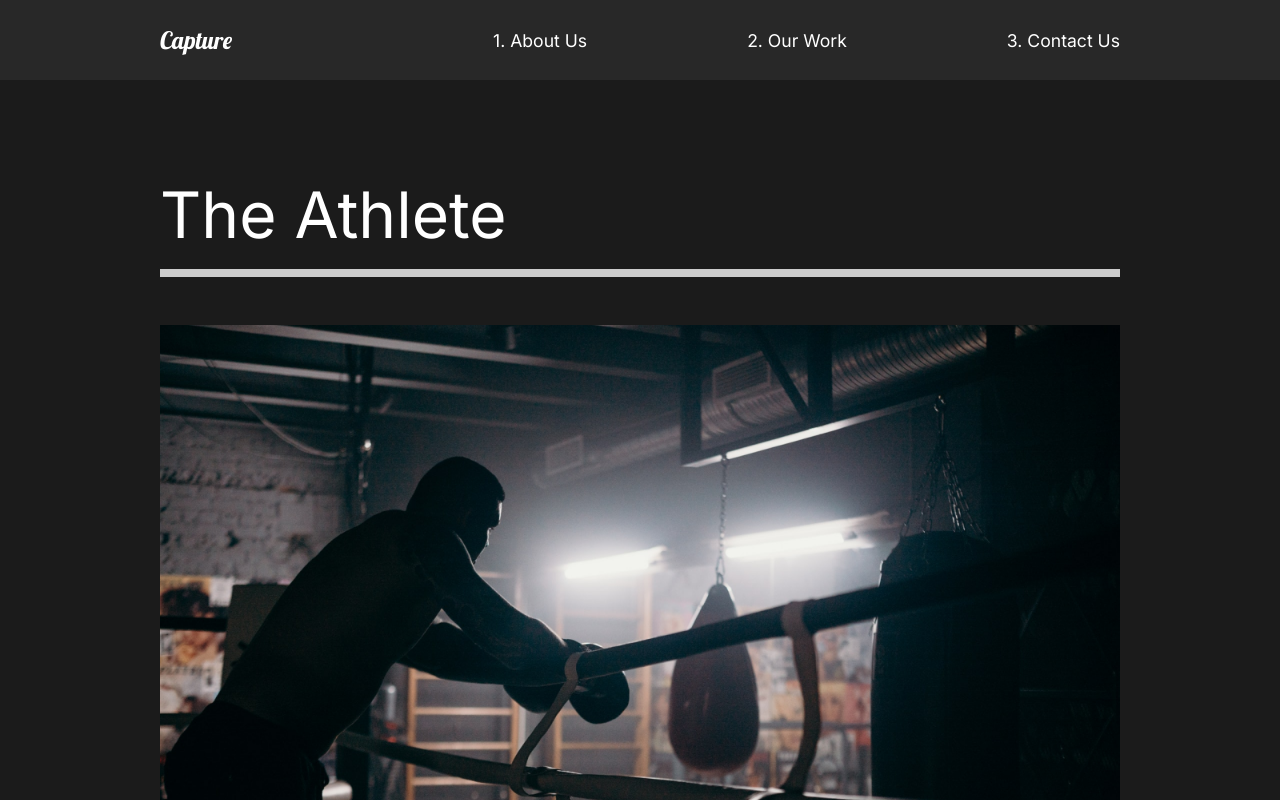
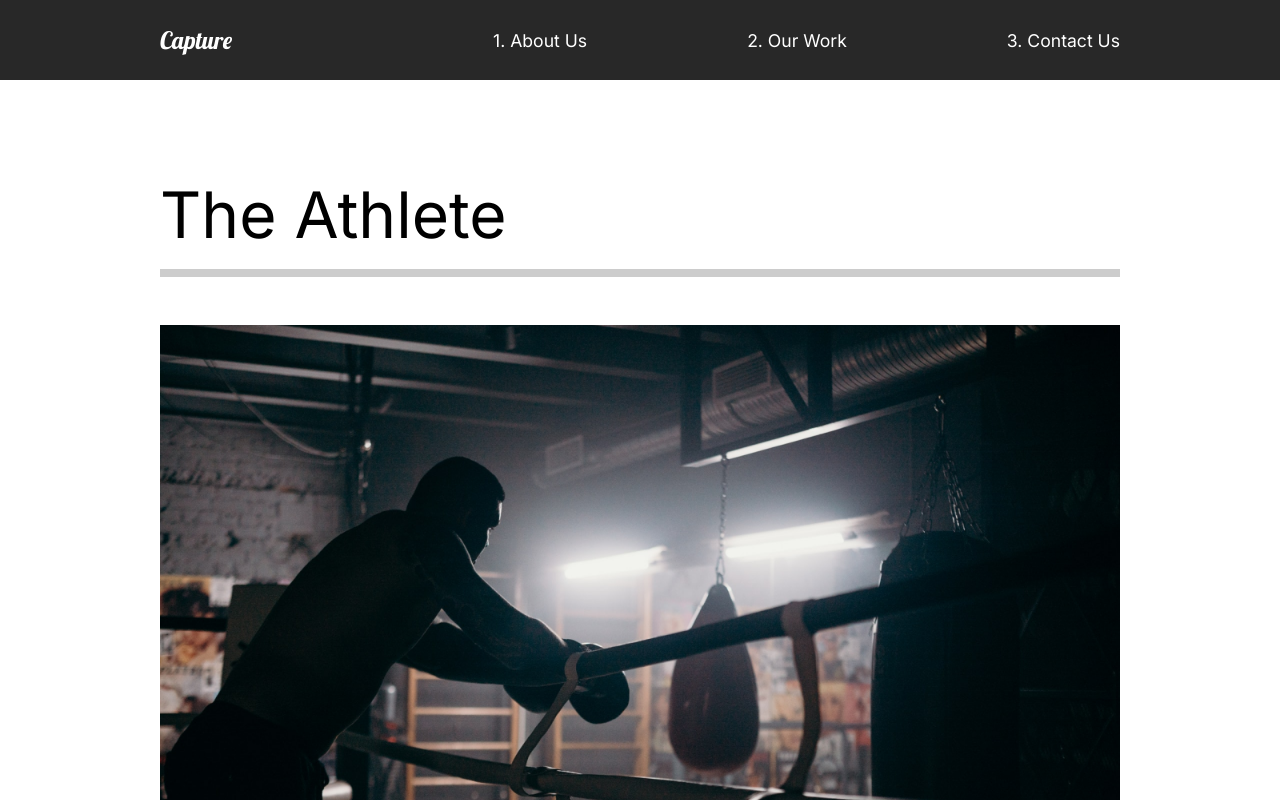
Before and after one commit to juangrafista/react-portfolio, a React (Create React App) app: page /work in a window 1280 px wide. Shown: the top 800 px of the page. Built offline with nearby package versions, Linux system fonts and the light colour scheme.

Commit message:
set up page transitions

```diff
--- a/src/App.js
+++ b/src/App.js
@@ -6,14 +6,20 @@ import MovieDetail from './pages/MovieDetail'
 
 import GlobalStyle from './components/GlobalStyle'
 // Router
-import { Switch, Route } from 'react-router-dom'
+import { Switch, Route, useLocation } from 'react-router-dom'
+
+// animation
+import { AnimatePresence } from 'framer-motion'
 
 function App() {
+  const location = useLocation()
+
   return (
     <div className='App'>
       <GlobalStyle />
       <Nav />
-      <Switch>
+      <AnimatePresence exitBeforeEnter>
+        <Switch location={location} key={location.pathname}>
           <Route path='/' exact>
             <AboutUs />
           </Route>
@@ -27,6 +33,7 @@ function App() {
             <ContactUs />
           </Route>
         </Switch>
+      </AnimatePresence>
     </div>
   )
 }
--- /dev/null
+++ b/src/animation.js
@@ -0,0 +1,20 @@
+export const pageAnimation = {
+  hidden: {
+    opacity: 0,
+    y: 300,
+  },
+  show: {
+    opacity: 1,
+    y: 0,
+    transition: {
+      duration: 0.7,
+    },
+  },
+  exit: {
+    opacity: 0,
+    y: 300,
+    transition: {
+      duration: 0.7,
+    },
+  },
+}
--- a/src/components/AboutSection.js
+++ b/src/components/AboutSection.js
@@ -2,24 +2,27 @@ import React from 'react'
 import home1 from '../img/home1.png'
 // styled
 import { Layout, Description, Hide, Image } from '../styles'
+// Framed Motion
+import { motion } from 'framer-motion'
 
 const AboutSection = () => {
   return (
     <Layout>
       <Description>
-        <div className='title'>
+        <motion.div>
           <Hide>
-            <h2>We work to make</h2>
+            <motion.h2>We work to make</motion.h2>
           </Hide>
           <Hide>
-            <h2>
+            <motion.h2>
               your <span>dreams</span>
-            </h2>
+            </motion.h2>
           </Hide>
-        </div>
-        <Hide>
-          <h2>come true.</h2>
-        </Hide>
+          <Hide>
+            <motion.h2>come true.</motion.h2>
+          </Hide>
+        </motion.div>
+
         <p>
           Contact us for any photography or videography ideas that you have. We
           have professionals with amazing skills.
--- a/src/pages/AboutUs.js
+++ b/src/pages/AboutUs.js
@@ -3,13 +3,22 @@ import AboutSection from '../components/AboutSection'
 import ServicesSection from '../components/ServicesSection'
 import FaqSection from '../components/FaqSection'
 
+// animation
+import { motion } from 'framer-motion'
+import { pageAnimation } from '../animation'
+
 const AboutUs = () => {
   return (
-    <>
+    <motion.div
+      variants={pageAnimation}
+      initial='hidden'
+      animate='show'
+      exit='exit'
+    >
       <AboutSection />
       <ServicesSection />
       <FaqSection />
-    </>
+    </motion.div>
   )
 }
 
--- a/src/pages/ContactUs.js
+++ b/src/pages/ContactUs.js
@@ -1,10 +1,18 @@
 import React from 'react'
+// Animation
+import { motion } from 'framer-motion'
+import { pageAnimation } from '../animation'
 
 const ContactUs = () => {
   return (
-    <div>
+    <motion.div
+      variants={pageAnimation}
+      initial='hidden'
+      animate='show'
+      exit='exit'
+    >
       <h1>Contact</h1>
-    </div>
+    </motion.div>
   )
 }
 
--- a/src/pages/MovieDetail.js
+++ b/src/pages/MovieDetail.js
@@ -2,6 +2,9 @@ import React, { useState, useEffect } from 'react'
 import styled from 'styled-components'
 import { useHistory } from 'react-router-dom'
 import { MovieState } from '../movieState'
+// Animation
+import { motion } from 'framer-motion'
+import { pageAnimation } from '../animation'
 
 const MovieDetail = () => {
   const history = useHistory()
@@ -18,7 +21,12 @@ const MovieDetail = () => {
   return (
     <>
       {movie && (
-        <Details>
+        <Details
+          variants={pageAnimation}
+          initial='hidden'
+          animate='show'
+          exit='exit'
+        >
           <HeadLine>
             <h2>{movie.title}</h2>
             <img src={movie.mainImg} alt={movie.title} />
@@ -41,7 +49,7 @@ const MovieDetail = () => {
   )
 }
 
-const Details = styled.div`
+const Details = styled(motion.div)`
   color: white;
 `
 
--- a/src/pages/OurWork.js
+++ b/src/pages/OurWork.js
@@ -6,9 +6,19 @@ import athlete from '../img/athlete-small.png'
 import theracer from '../img/theracer-small.png'
 import goodtimes from '../img/goodtimes-small.png'
 
+// animation
+import { motion } from 'framer-motion'
+import { pageAnimation } from '../animation'
+
 const OurWork = () => {
   return (
-    <Work>
+    <Work
+      variants={pageAnimation}
+      initial='hidden'
+      animate='show'
+      exit='exit'
+      style={{ backgroundcolor: '#fff' }}
+    >
       <Movie>
         <h2>The Athlete</h2>
         <div className='line'></div>
@@ -34,14 +44,15 @@ const OurWork = () => {
   )
 }
 
-const Work = styled.div`
+const Work = styled(motion.div)`
   min-height: 100vh;
   overflow: hidden;
   padding: 5rem 10rem;
-  /* background-color: white; */
+
+  background-color: white;
   h2 {
     padding: 1rem 0rem;
-    /* color: black; */
+    color: black;
   }
 `
 const Movie = styled.div`
```
Also changed, not shown: 1 other file (tests, documents, lock files or other folders). Lines whose indentation alone changed are shown as unchanged.
